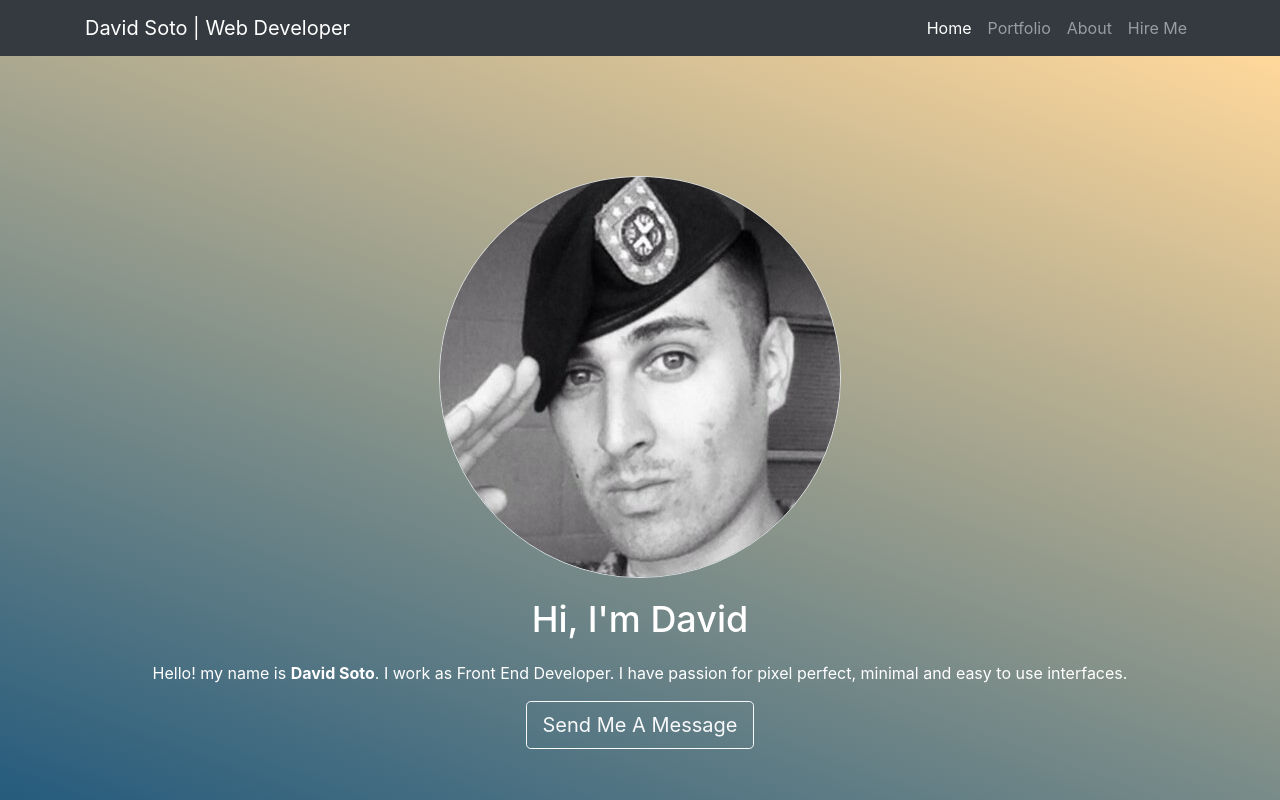
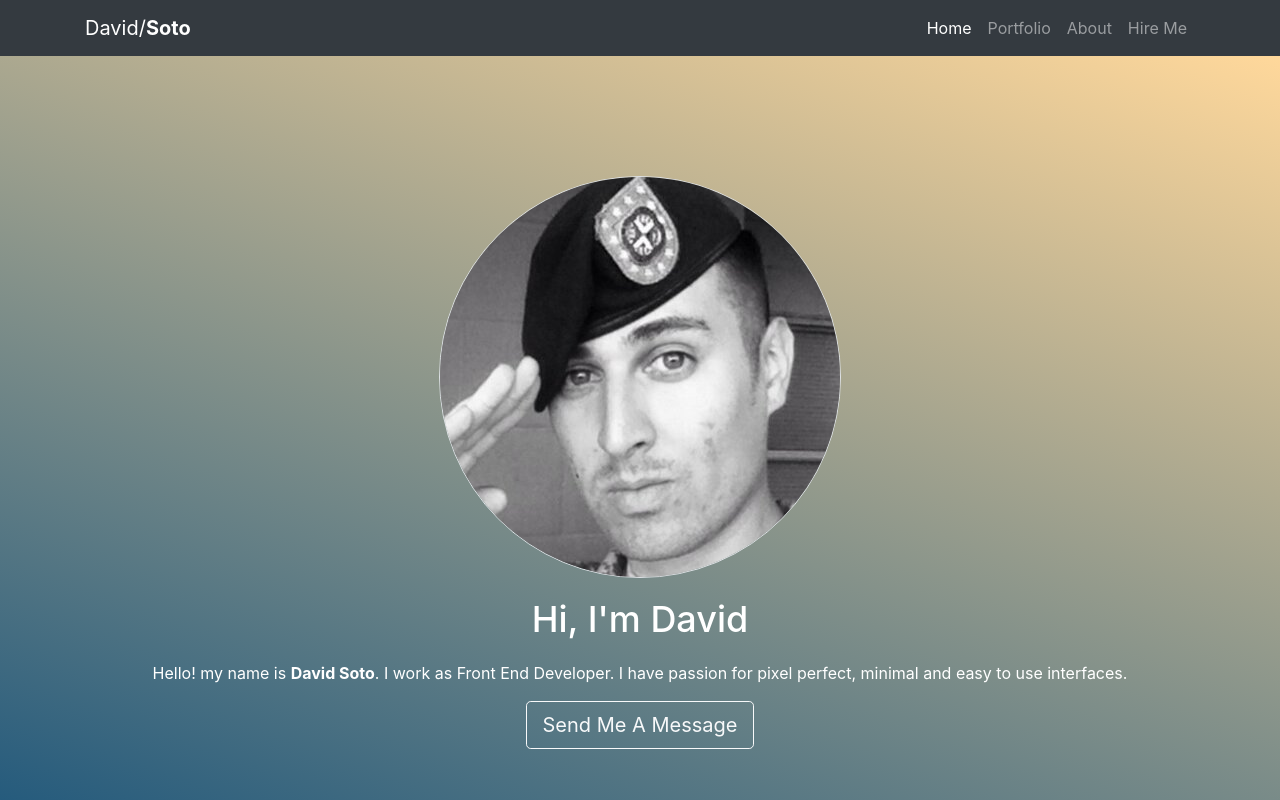
Before and after one commit to daviddadev/davidsoto.dev, a plain HTML site: page index.html in a window 1280 px wide. Shown: the top 800 px of the page. Drawn offline with Linux system fonts and the light colour scheme; files whose address does not match are found by name.

Commit message:
fixed branding

```diff
--- a/index.html
+++ b/index.html
@@ -16,7 +16,7 @@
 
 <body>
     <nav class="navbar navbar-dark navbar-expand-md fixed-top bg-dark">
-        <div class="container"><a class="navbar-brand" href="#mssg">David Soto | Web Developer</a><button data-toggle="collapse" class="navbar-toggler" data-target="#navcol-1"><span class="sr-only">Toggle navigation</span><span class="navbar-toggler-icon"></span></button>
+        <div class="container"><a class="navbar-brand" href="#mssg">David/<strong>Soto</strong></a><button data-toggle="collapse" class="navbar-toggler" data-target="#navcol-1"><span class="sr-only">Toggle navigation</span><span class="navbar-toggler-icon"></span></button>
             <div class="collapse navbar-collapse"
                 id="navcol-1">
                 <ul class="nav navbar-nav ml-auto">
```
